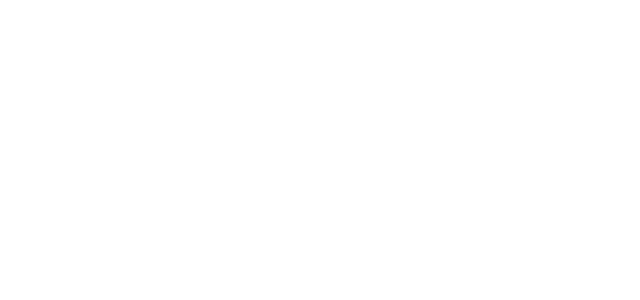
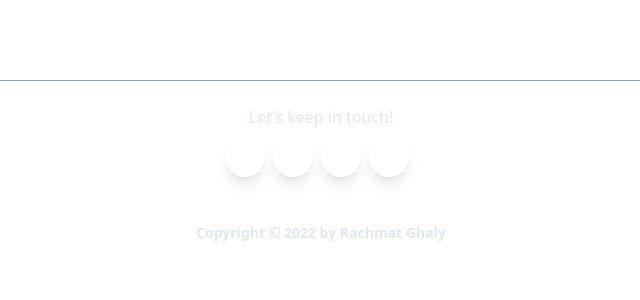
Before and after one commit to ghaly09/rachmatghaly.dev, a Next.js app: page / in a window 1280 px wide. Shown: the top 300 px of the page, without its empty margins (319-959 px from the left). Built offline with nearby package versions, Linux system fonts and the light colour scheme.

Commit message:
Modified: using layout to home

```diff
--- a/src/pages/index.tsx
+++ b/src/pages/index.tsx
@@ -1,5 +1,6 @@
 import { NextPage } from "next";
 import Head from "next/head";
+import Layout from "../components/Templates/Layout";
 // import LandingPageTemplate from "../../templates/LandingPage/LandingPageTemplate";
 
 const Index: NextPage = () => {
@@ -7,8 +8,21 @@
     <>
       <Head>
         <title>ghaly.dev</title>
+        <link
+          rel="icon"
+          href="https://user-images.githubusercontent.com/60167960/229319877-77600973-dc1f-4b2a-b0da-ed38a67eec0e.png"
+        />
         <meta name="description" content="Created by Rachmat Ghaly." />
+        <script
+          src="https://kit.fontawesome.com/0ae515efac.js"
+          crossOrigin="anonymous"
+        ></script>
       </Head>
+      <Layout>
+        <div>
+          <p className="text-white">Page home ghaly</p>
+        </div>
+      </Layout>
       {/* <LandingPageTemplate /> */}
     </>
   );
```
